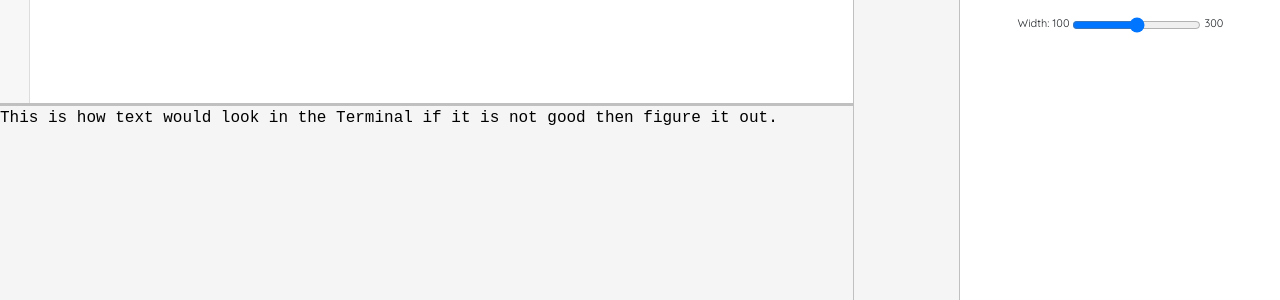
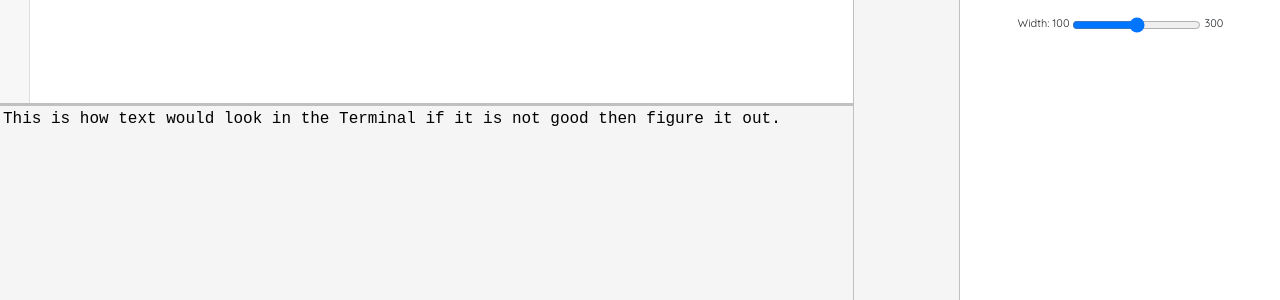
Before and after one commit to umdenes100/VisionSystemRemoteClient, a Jekyll site: the page built from pages/simulatorweb.html, in a window 1280 px wide. Shown: the part 611-911 px from the top of the page. Built offline with Jekyll 4.4.1, drawn with Linux system fonts in a browser that asks for light colours; nearby versions of some CDN libraries; some web fonts are replaced; comment, search, counter and statistics services are not loaded.

Commit message:
added padding to paragraphs

```diff
--- a/css/simulator.css
+++ b/css/simulator.css
@@ -10,6 +10,13 @@
     height: 100%;
     color: black;
     direction: ltr;
+}
+
+.Terminal p {
+    padding-top: 1px;
+    padding-left: 3px;
+    padding-right: 3px;
+    padding-bottom: 1px;
 }
 
 body, html, .container-fluid {
```
